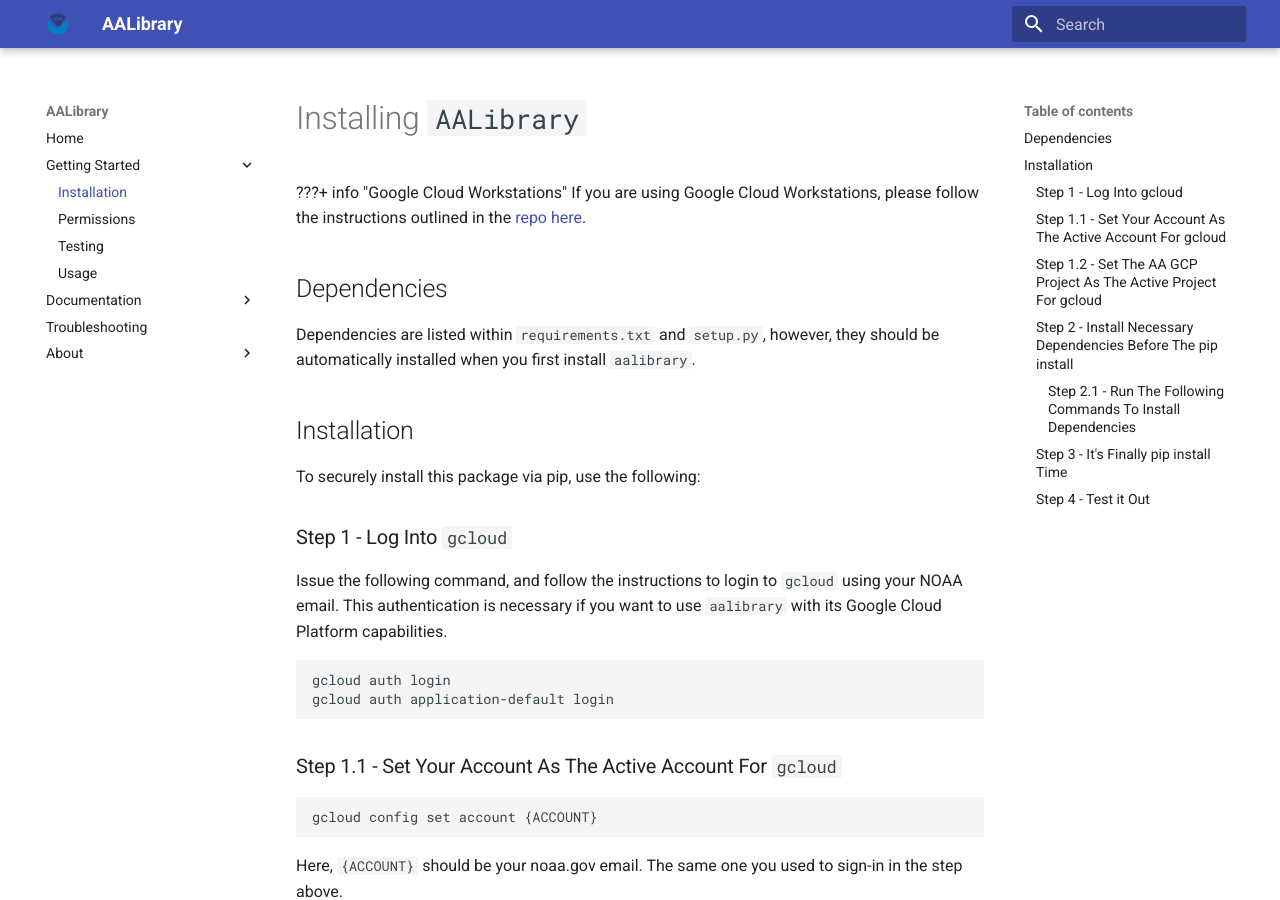
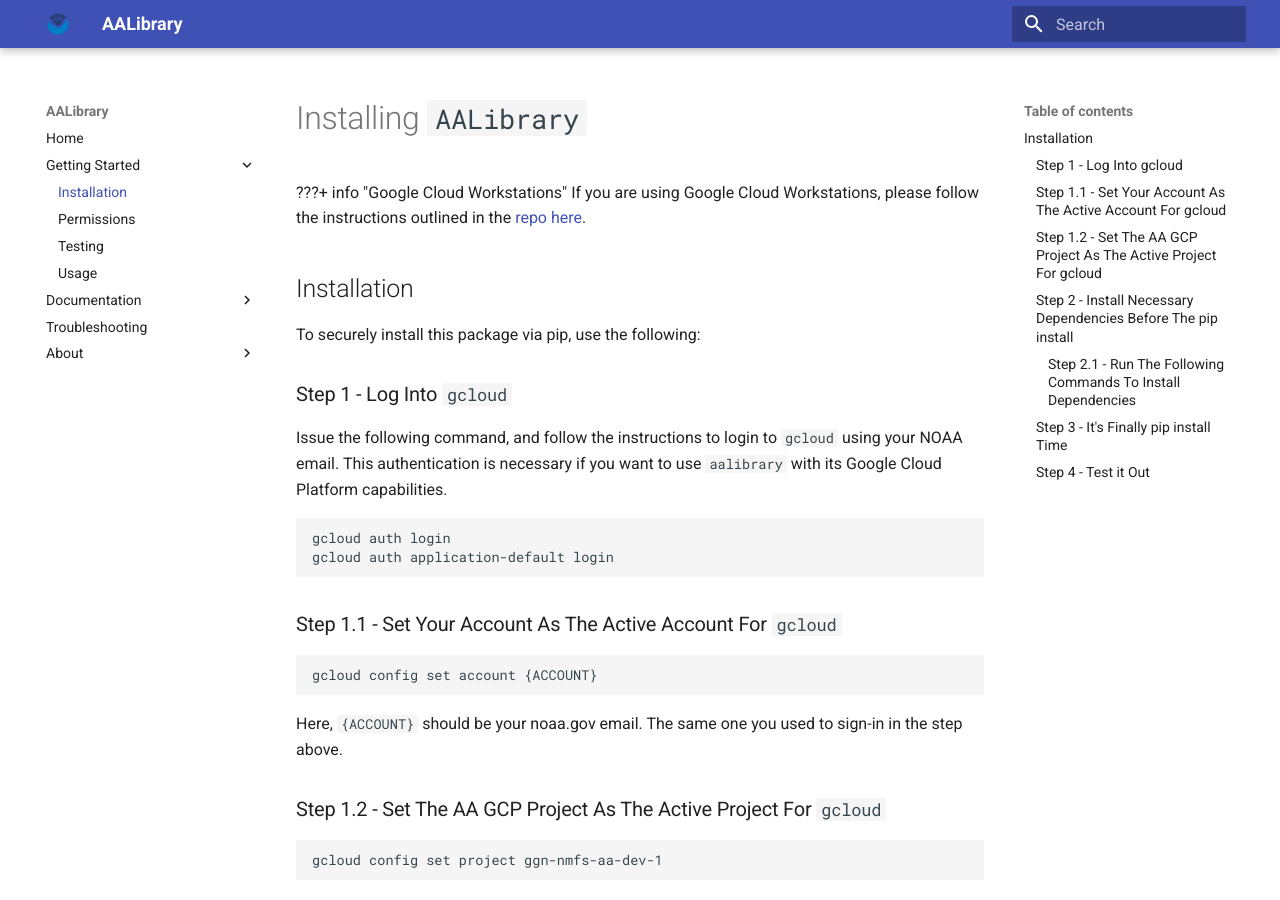
Before and after one commit to nmfs-ost/AA-SI_aalibrary, an MkDocs documentation site: the page built from docs/getting-started/installation.md, in a window 1280 px wide and 900 px high. Built offline with MkDocs 1.6.1 and Material for MkDocs 9.7.7, drawn with Linux system fonts in a browser that asks for light colours.

Commit message:
got rid of dependencies

```diff
--- a/docs/getting-started/installation.md
+++ b/docs/getting-started/installation.md
@@ -12,10 +12,6 @@
 
 ???+ info "Google Cloud Workstations"
      If you are using Google Cloud Workstations, please follow the instructions outlined in the <a href="https://github.com/nmfs-ost/AA-SI_GCPSetup" target="_blank">repo here</a>.
-
-## Dependencies
-
-Dependencies are listed within `requirements.txt` and `setup.py`, however, they should be automatically installed when you first install `aalibrary`.
 
 ## Installation
 
```
